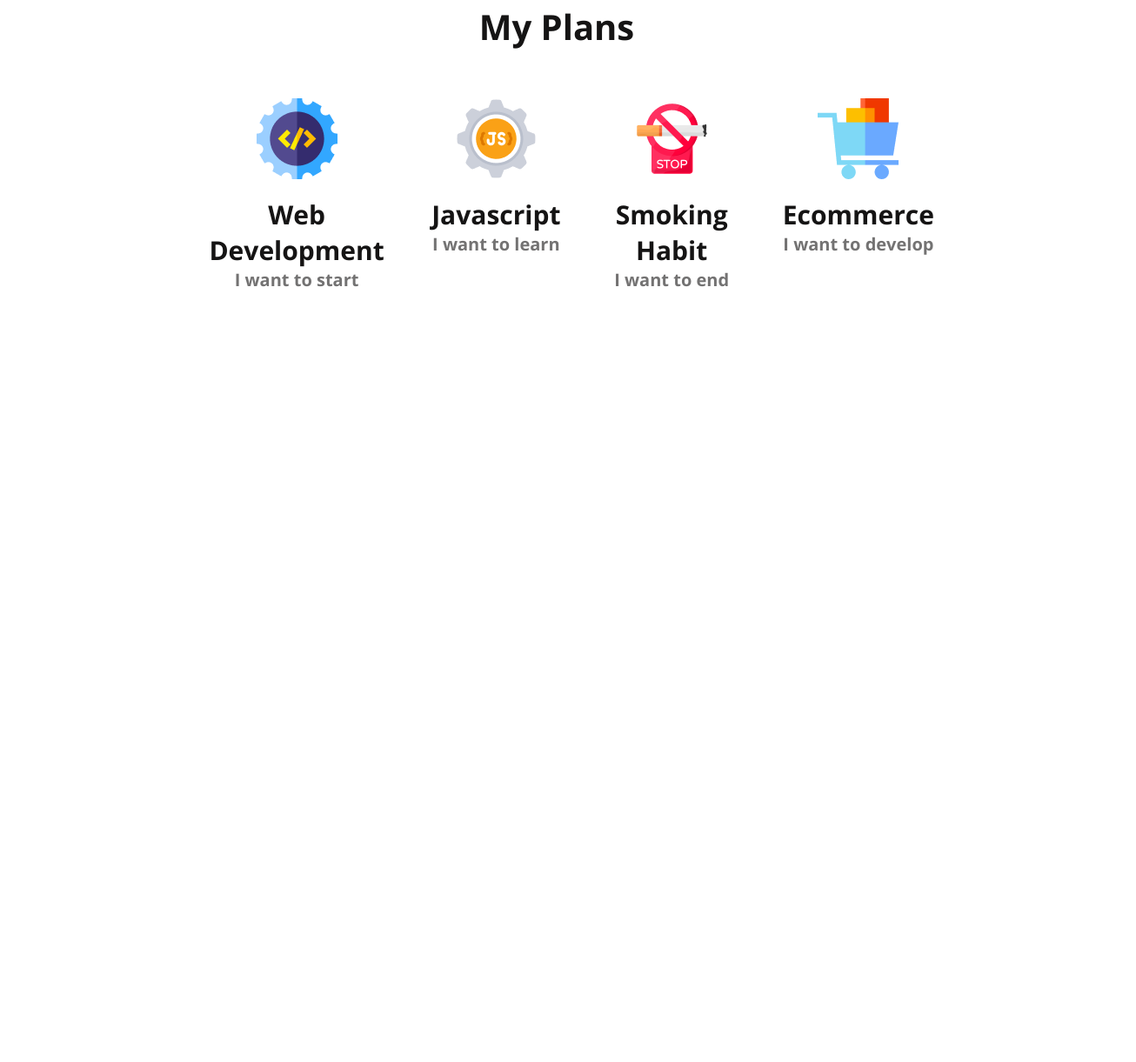
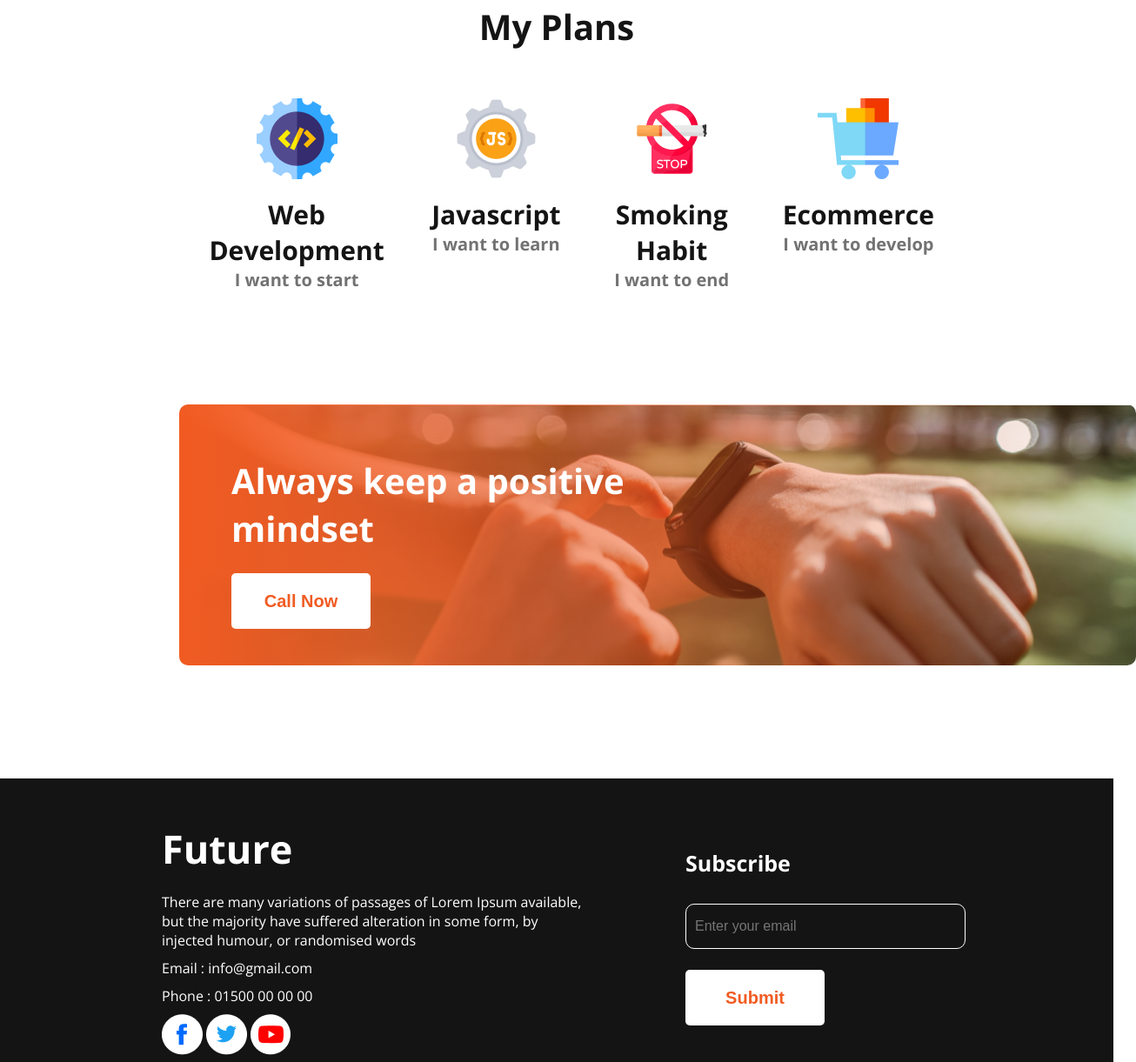
Before and after one commit to Sabrina-Prity/web-port_2, a plain HTML site: page index.html in a window 1280 px wide. Shown: the part 1648-2869 px from the top of the page at 87% size, 1306 px wide, since content can reach past the window. Before the commit the page ends 2113 px from the top, so only its background shows below. Drawn offline with nearby package versions, Linux system fonts and the light colour scheme.

Commit message:
footer section added

```diff
--- a/index.html
+++ b/index.html
@@ -97,8 +97,39 @@
           </div>
         </div>
       </section>
+
+      <section class="images">
+        <div class="gradient-image">
+          <div class="content">
+            <h1 class="image-title">Always keep a positive mindset</h1>
+            <button class="image-btn">Call Now</button>
+          </div>
+        </div>
+      </section>
     </main>
 
-    <footer></footer>
+    <footer>
+      <div class="footer-column1">
+        <h1 class="footer-title">Future</h1>
+        <p class="footer-desc">
+          There are many variations of passages of Lorem Ipsum available, but
+          the majority have suffered alteration in some form, by injected
+          humour, or randomised words
+        </p>
+        <p class="footer-desc">Email : info@gmail.com</p>
+        <p class="footer-desc">Phone : 01500 00 00 00</p>
+
+        <div class="icons">
+            <a href=""><img src="images/icons/fb.png" alt=""></a>
+            <a href=""><img src="images/icons/twitter.png" alt=""></a>
+            <a href=""><img src="images/icons/youtube.png" alt=""></a>
+        </div>
+      </div>
+      <div class="footer-column2">
+        <h3 class="email-title">Subscribe</h3>
+        <input type="email" name="email" placeholder="Enter your email" id="email">
+        <input type="submit" class="submit-btn image-btn" value="Submit">
+      </div>
+    </footer>
   </body>
 </html>
--- a/styles/style.css
+++ b/styles/style.css
@@ -152,3 +152,92 @@ main{
     font-size: 20px;
     font-weight: 500px;
 }
+
+
+/* Image Style */
+.gradient-image {
+  margin-top: 130px;
+  width: 1100px;
+  height: 300px;
+  background-image:
+    linear-gradient(to right, #F15B22, rgba(241, 91, 34, 0)),
+    url('../images/watch.png');
+  background-size: cover;
+  background-position: center;
+  background-repeat: no-repeat;
+  border-radius: 10px;
+}
+
+.content{
+    padding: 60px;
+    text-align: left;
+}
+
+.image-title{
+    font-size: 40px;
+    font-weight: bold;
+    max-width: 560px;
+    color: #FFFFFF;
+}
+
+.image-btn{
+    background-color: #FFFFFF;
+    border: none;
+    border-radius: 5px;
+    width: 160px;
+    height: 64px;
+    font-size: 20px;
+    font-weight: 700;
+    color:#F15B22;
+    margin-top: 24px;
+}
+
+
+/* Footer style */
+
+footer{
+    display: flex;
+    justify-content: space-around;
+    padding: 0 130px 130px 130px;
+    background-color: #151414;
+}
+
+.failure-column1{
+    width: 70%;
+}
+.footer-column2{
+    width: 30%;
+    color: #FFFFFF;
+}
+
+.footer-title{
+    margin-top: 50px;
+    margin-bottom: 20px;
+    font-size: 45px;
+    font-weight: bold;
+    color: #FFFFFF;
+
+}
+.footer-desc{
+    color: #FFFFFF;
+    width: 490px;
+    margin-bottom: 10px;
+}
+
+.email-title{
+    font-size: 25px;
+    font-weight: 600px;
+    margin-top: 80px;
+    margin-bottom: 30px;
+}
+
+#email{
+    width: 300px;
+    height: 30px;
+    padding: 10px;
+    background-color: #151414;
+    border: 1px solid #FFFFFF;
+    border-radius: 10px;
+    color: #FFFFFF;
+    font-size: 16px;
+}
```
